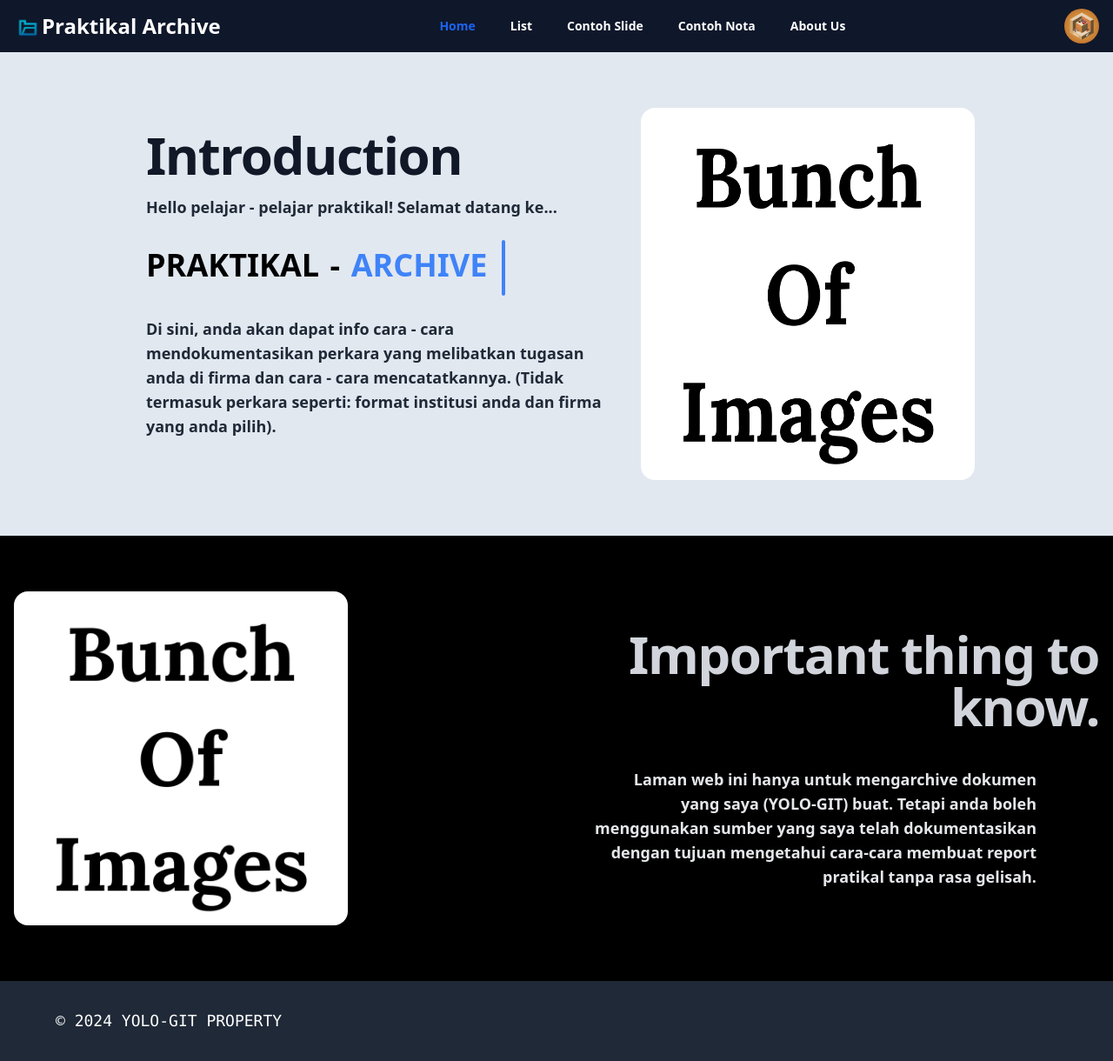
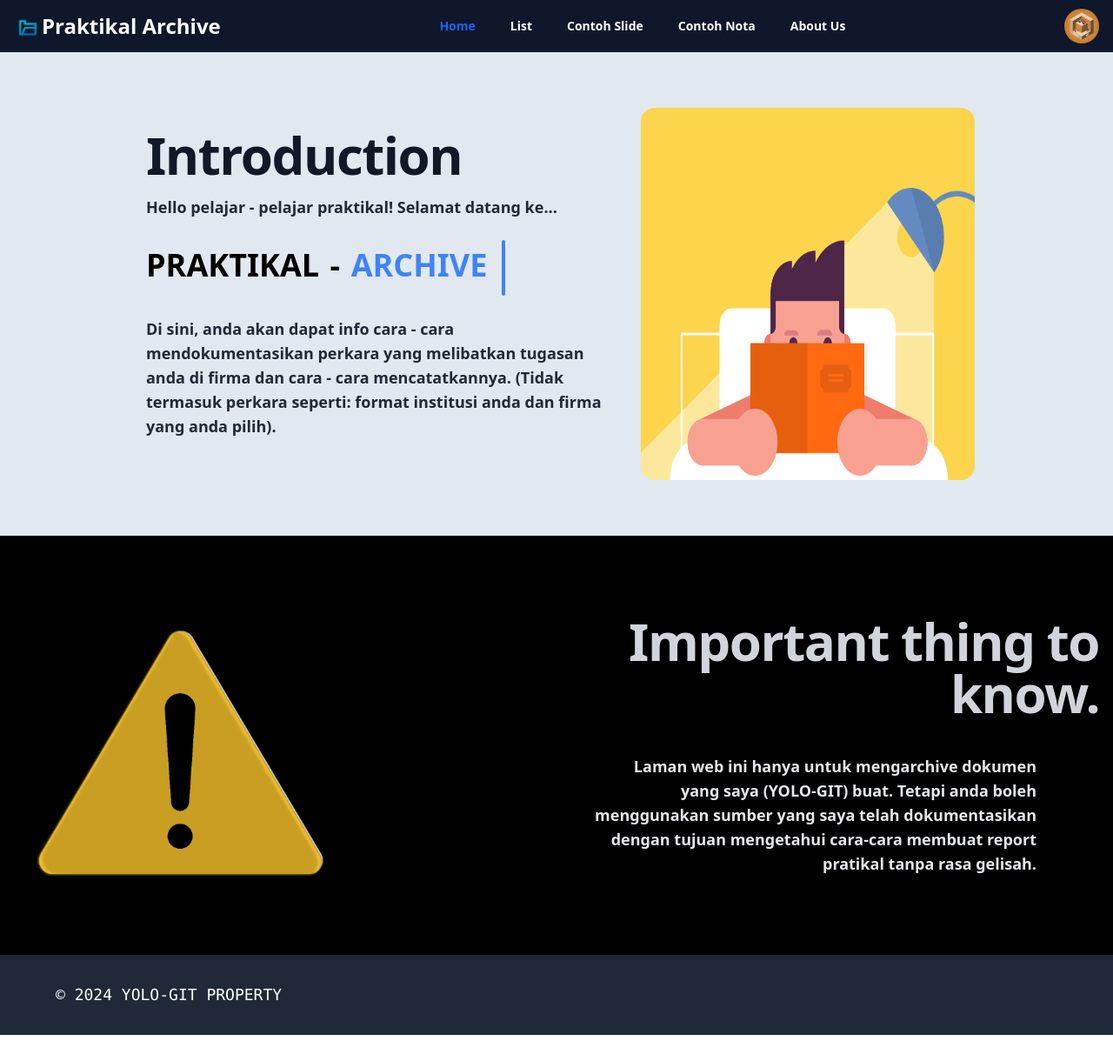
Before and after one commit to YOLO-GIT/intern-stuff, a React (Vite) app in the folder intern-stuff/: page / in a window 1280 px wide. Shown: the whole page at 87% size. After the commit the page ends 1190 px from the top, so only its background shows below. Built offline with nearby package versions, Linux system fonts and the light colour scheme.

Commit message:
Import the Images

```diff
--- a/intern-stuff/src/components/home.jsx
+++ b/intern-stuff/src/components/home.jsx
@@ -1,10 +1,10 @@
 // src/components/Home.jsx
 import React from "react";
 import Header from "./header";
-import Image from "../assets/img-template.png";
-import Socials from "./socials";
 import Footer from "./footer";
 import { Typewriter } from "./tools/typewriter";
+import Image_One from "../assets/img_one.gif";
+import Image_Two from "../assets/warning.png";
 
 const Home = () => {
   return (
@@ -33,7 +33,7 @@ const Home = () => {
           <div class="lg:mt-0 lg:col-span-5 lg:flex mx-auto">
             <img
               class="rounded-2xl w-60 sm:w-96 transform transition-transform hover:scale-105 ease-out duration-500 hover:shadow-lg"
-              src={Image}
+              src={Image_One}
               alt="mockup"
             />
           </div>
@@ -46,7 +46,7 @@ const Home = () => {
             <div class="w-full">
               <img
                 class="rounded-2xl w-60 sm:w-96 transform transition-transform hover:scale-105 ease-out duration-500 hover:shadow-lg"
-                src={Image}
+                src={Image_Two}
                 alt="mockup"
               />
             </div>
```
